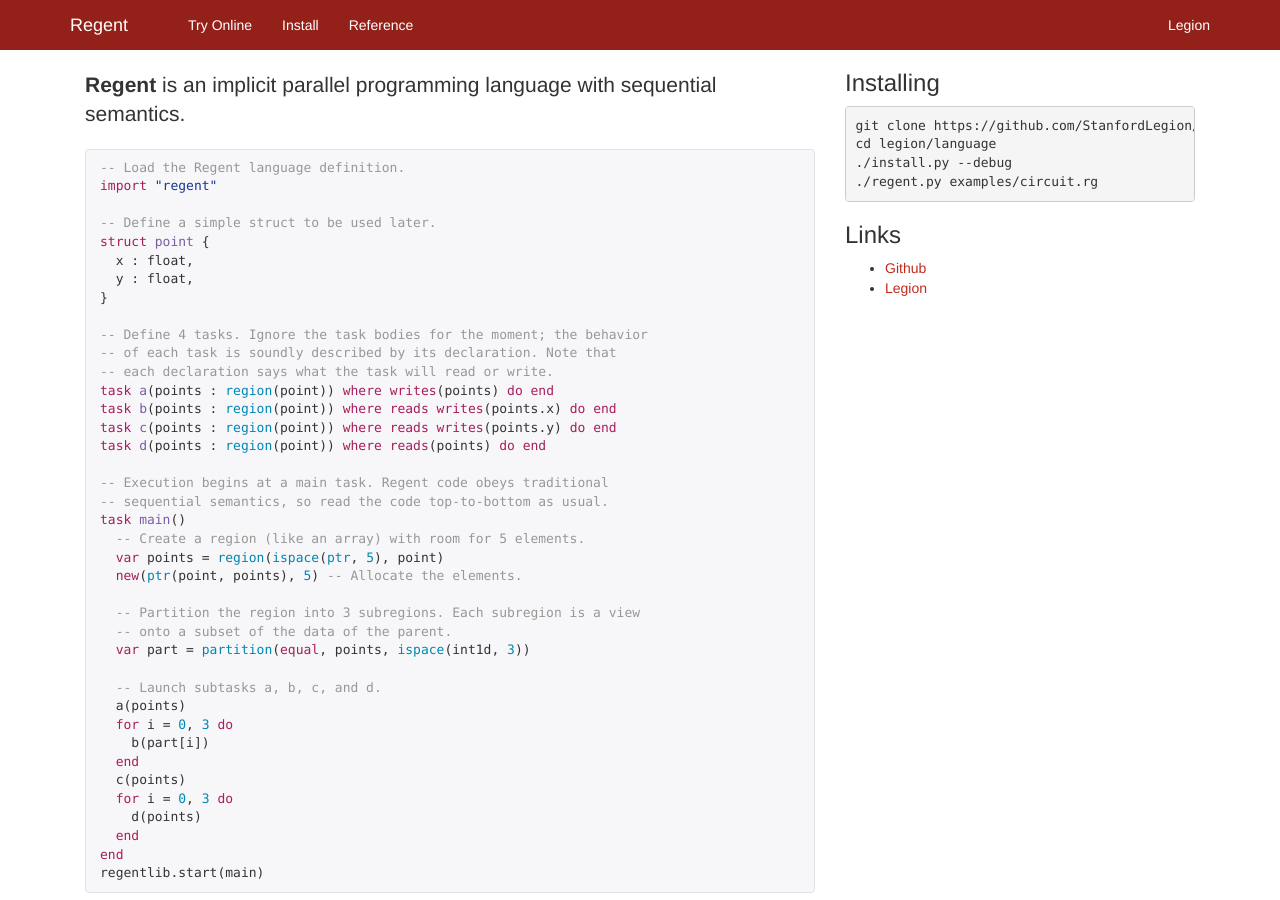
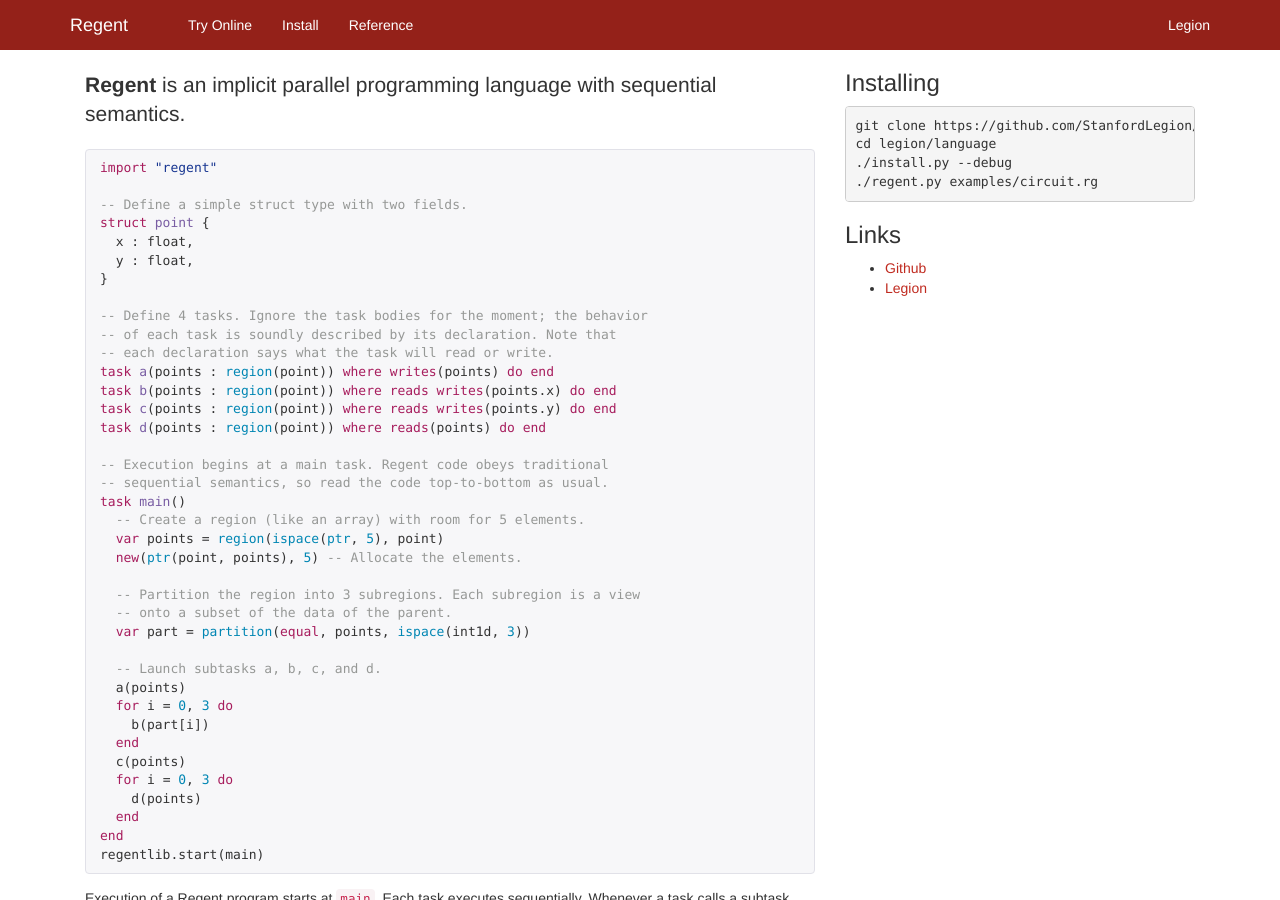
Before and after one commit to StanfordLegion/regent-lang.org, a Jekyll site: the page built from index.md, in a window 1280 px wide and 900 px high. Built offline with Jekyll 4.4.1, drawn with Linux system fonts in a browser that asks for light colours; nearby versions of some CDN libraries.

Commit message:
Update frontpage example.

```diff
--- a/index.md
+++ b/index.md
@@ -10,10 +10,9 @@
 sequential semantics.
 
 {% highlight regent %}
--- Load the Regent language definition.
 import "regent"
 
--- Define a simple struct to be used later.
+-- Define a simple struct type with two fields.
 struct point {
   x : float,
   y : float,
```
